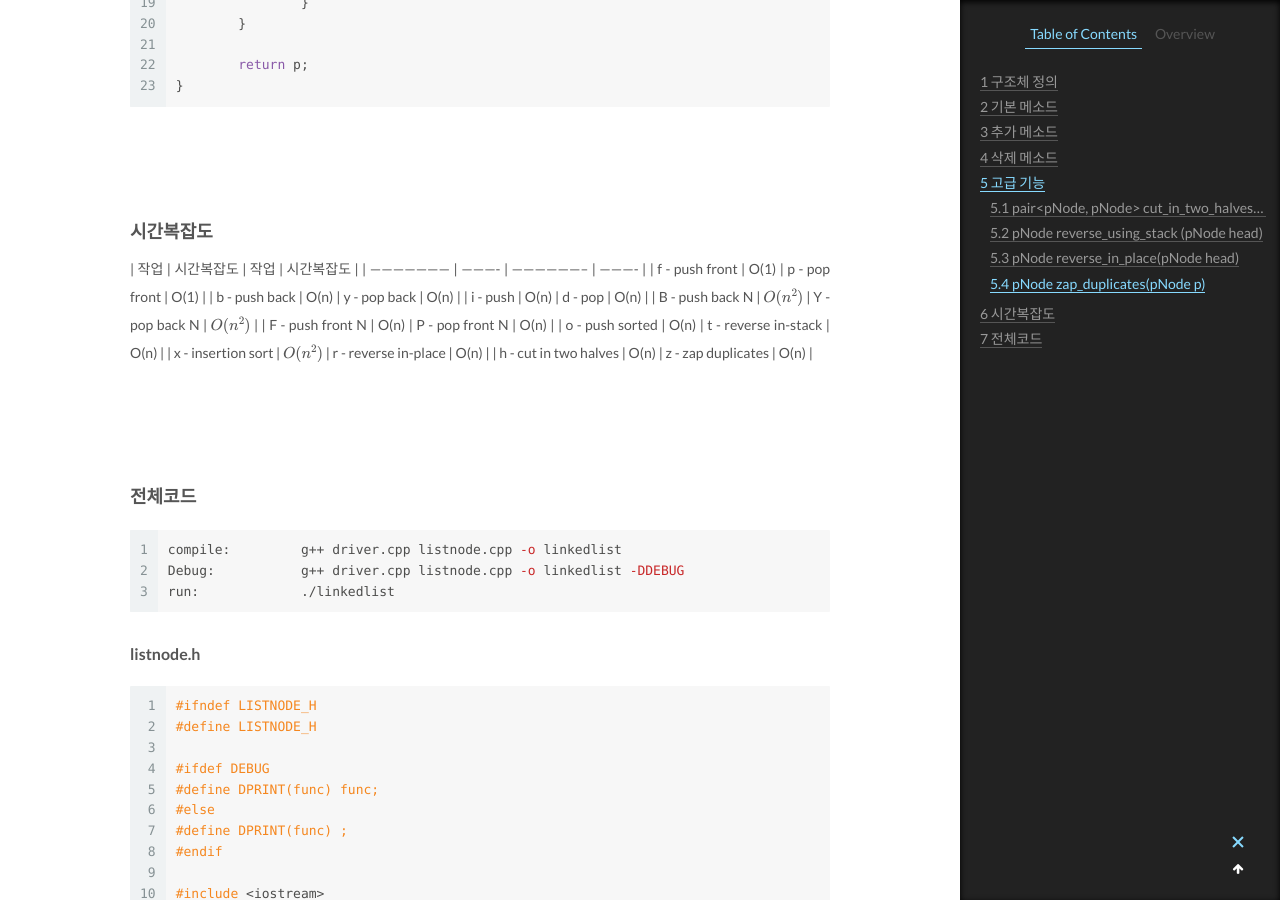
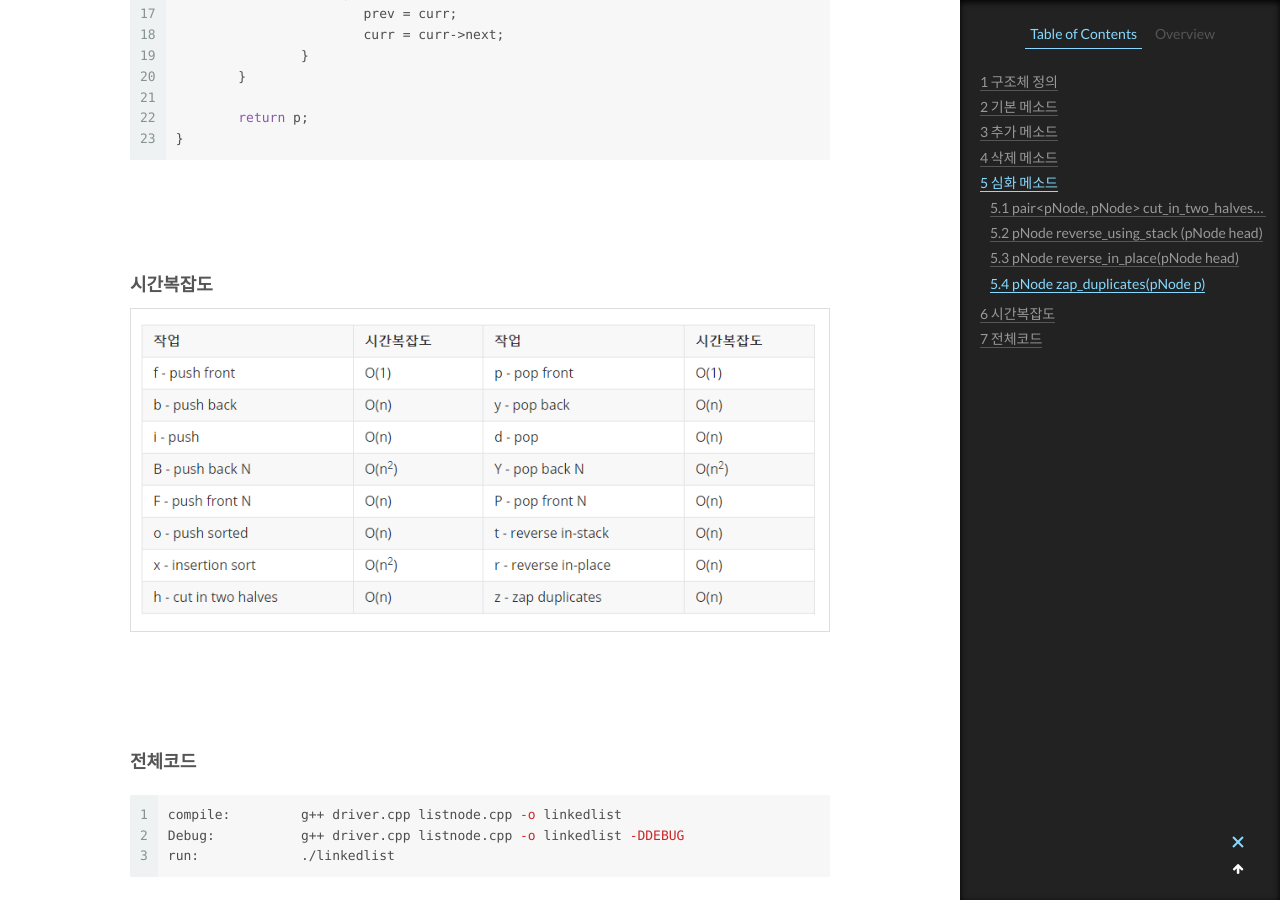
Before and after one commit to dooooooooong/dooooooooong.github.io, a Jekyll site: the page built from _posts/CS/datastructure/2021-06-16-linkedlist (2).md, in a window 1280 px wide and 900 px high, scrolled down 11412 px. Built offline with Jekyll 4.4.1, drawn with Linux system fonts in a browser that asks for light colours; formulas are drawn with MathJax 3; some of the changed text lies outside the part shown.

Commit message:
[UPDATE] linkedlists

````diff
--- a/_posts/CS/datastructure/2021-06-16-linkedlist (2).md
+++ b/_posts/CS/datastructure/2021-06-16-linkedlist (2).md
@@ -223,6 +223,7 @@ pNode push_N(pNode p, int N, pNode (*push_fp)(pNode, int)) {
 ##### pNode push_sorted(pNode p, int val)
 정렬된 순서로 노드를 추가합니다.
 노드가 5-6-2-4-7-10-3 이라면 새 노드 8을 추가한다면 새 노드의 위치는 7과 10의 사이가 됩니다.
+
 5-6-2-4-7-<span style="color:red">8</span>-10-3
 
 ```c++
@@ -384,7 +385,7 @@ pNode pop_N(pNode p, int N, pNode (*pop_fp)(pNode)) {
 
 
 <br><br>
-#### 고급 기능
+#### 심화 메소드
 ```c++
 pair<pNode, pNode> cut_in_two_halves(pNode p); // cut the list in two halves
 pNode reverse_using_stack(pNode p); // reverses list using stack
@@ -516,16 +517,7 @@ pNode zap_duplicates(pNode p) {
 
 <br><br>
 #### 시간복잡도
-| 작업                  | 시간복잡도 | 작업                 | 시간복잡도 |
-| --------------------- | ---------- | -------------------- | ---------- |
-| f - push front        | O(1)       | p - pop front        | O(1)       |
-| b - push back         | O(n)       | y - pop back         | O(n)       |
-| i - push              | O(n)       | d - pop              | O(n)       |
-| B - push back N       | $O(n^2)$   | Y - pop back N       | $O(n^2)$   |
-| F - push front N      | O(n)       | P - pop front N      | O(n)       |
-| o - push sorted       | O(n)       | t - reverse in-stack | O(n)       |
-| x - insertion sort    | $O(n^2)$   | r - reverse in-place | O(n)       |
-| h - cut in two halves | O(n)       | z - zap duplicates   | O(n)       |
+![step11.png](https://github.com/dooooooooong/dooooooooong.github.io/blob/master/assets/images/markdown_images/CS/datastructure/2021-06-16-linkedlist (2)/step11.png?raw=true)
 
 
 
````
Also changed, not shown: other parts of _posts/CS/datastructure/2021-06-16-linkedlist (2).md (+1 -1 lines), _posts/CS/datastructure/2021-06-15-linkedlist.md (+8 -10 lines), assets/images/markdown_images/CS/datastructure/2021-06-16-linkedlist (2)/step11.png (added).
